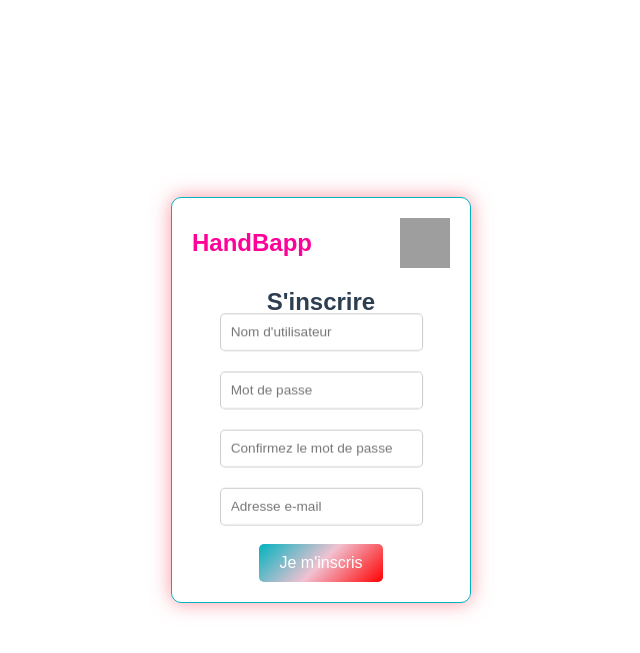
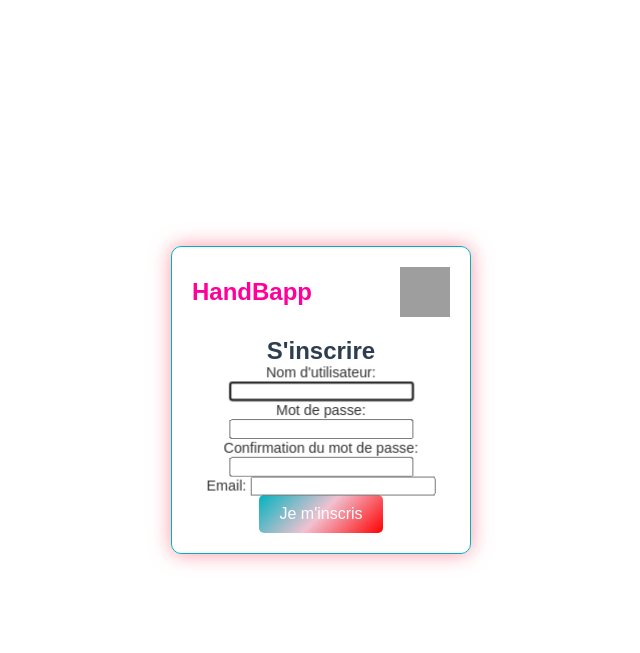
Before and after one commit to savvyh/handball_app, a Django app: page /register/register/ in a window 1280 px wide. Shown: the top 653 px of the page, without its empty margins (319-959 px from the left). Run offline with Django 5.2, Linux system fonts and the light colour scheme; parts of the project's set-up code (start-up, migrations or seed data) failed here and were passed over; grey boxes are pictures that could not be loaded.

Commit message:
update the field inside signup file from forms

```diff
--- a/handball_app/register/templates/register/signup.html
+++ b/handball_app/register/templates/register/signup.html
@@ -35,16 +35,20 @@
                     </div>
                 {% endif %}
                 <div class="field">
-                    <input autocomplete="off" placeholder="Nom d'utilisateur" class="input-field" type="text" name="username" id="id_username">
+                    {{ form.username.label_tag }}
+                    {{ form.username }}
                 </div>
                 <div class="field">
-                    <input autocomplete="off" placeholder="Mot de passe" class="input-field" type="password" name="password1" id="id_password1">
+                    {{ form.password1.label_tag }}
+                    {{ form.password1 }}
                 </div>
                 <div class="field">
-                    <input autocomplete="off" placeholder="Confirmez le mot de passe" class="input-field" type="password" name="password2" id="id_password2">
+                    {{ form.password2.label_tag }}
+                    {{ form.password2 }}
                 </div>
                 <div class="field">
-                    <input autocomplete="off" placeholder="Adresse e-mail" class="input-field" type="email" name="email" id="id_email">
+                    {{ form.email.label_tag }}
+                    {{ form.email }}
                 </div>
                 <button class="button1" type="submit">Je m'inscris</button>
             </form>
```
